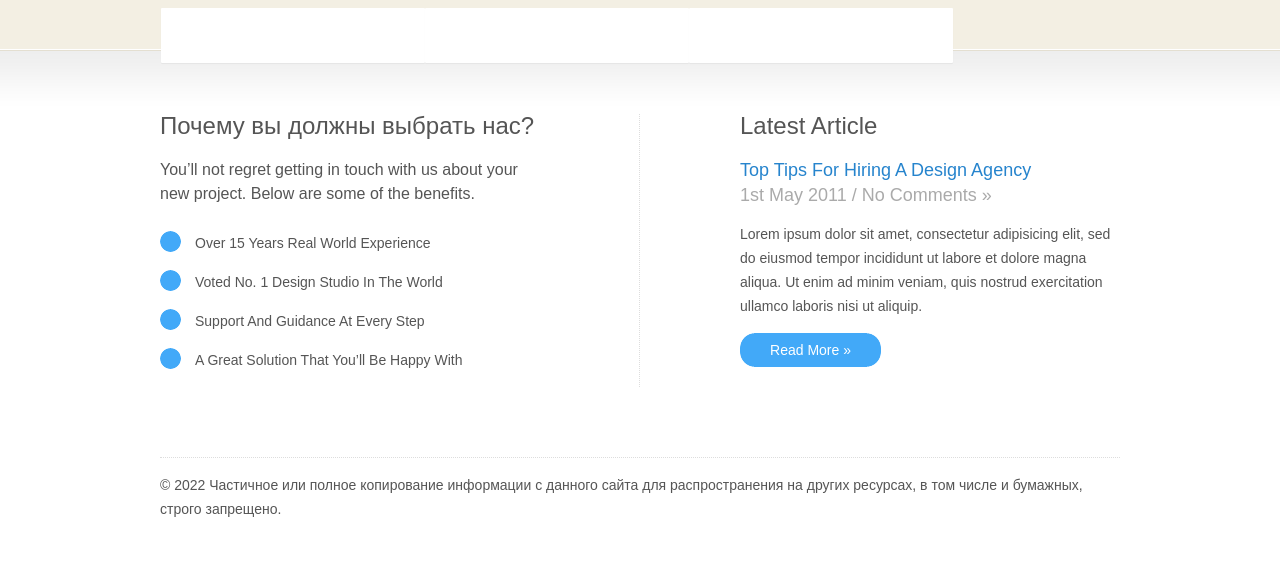
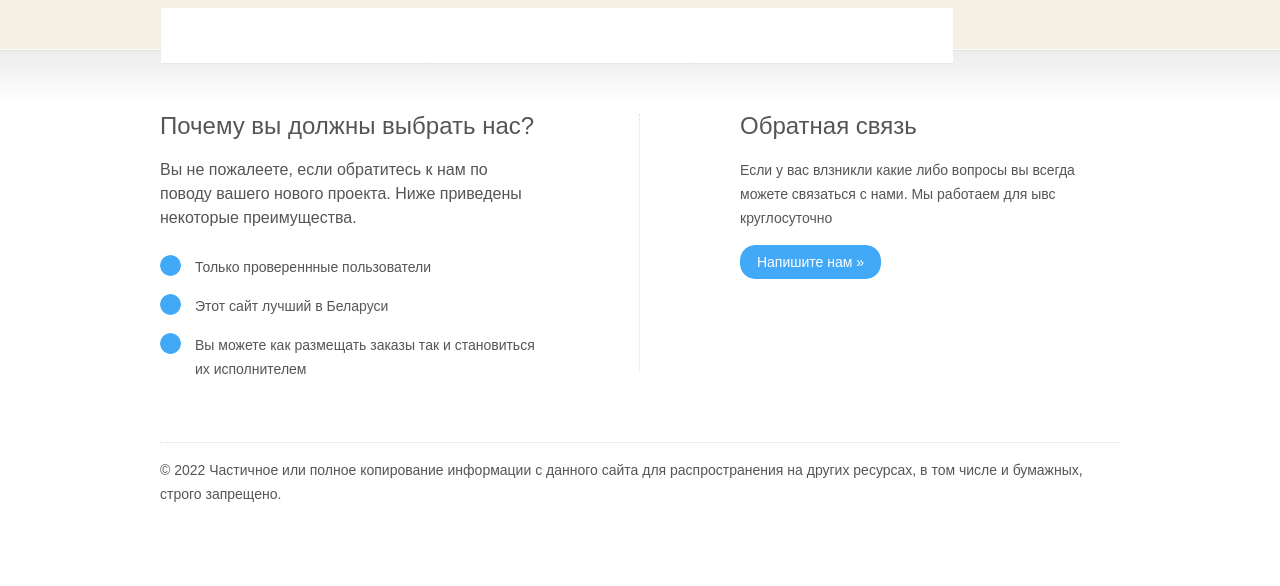
Before and after one commit to Alekseyshutko/Shuba_front, a Flask app: page / in a window 1280 px wide. Shown: the part 809-1395 px from the top of the page. After the commit the page ends 1311 px from the top, so only its background shows below. Run offline with Flask 2, Linux system fonts and the light colour scheme; data that the repository does not hold is empty.

Commit message:
translate into russian

```diff
--- a/templates/index.html
+++ b/templates/index.html
@@ -94,21 +94,22 @@
   <div id="frontpage-main">
     <div id="frontpage-content">
       <h3>Почему вы должны выбрать нас?</h3>
-      <p>You’ll not regret getting in touch with us about your new project. Below are some of the benefits.</p>
+      <p>
+Вы не пожалеете, если обратитесь к нам по поводу вашего нового проекта. Ниже приведены некоторые преимущества.</p>
       <ul class="blue-bullets">
-        <li>Over 15 Years Real World Experience</li>
-        <li>Voted No. 1 Design Studio In The World</li>
-        <li>Support And Guidance At Every Step</li>
-        <li>A Great Solution That You&#8217;ll Be Happy With</li>
+        <li>Только провереннные пользователи</li>
+        <li>Этот cайт лучший в Беларуси</li>
+        <li>Вы можете как размещать заказы так и становиться их исполнителем</li>
+
       </ul>
     </div>
     <!--end frontpage-content-->
     <div id="frontpage-sidebar">
-      <h3>Latest Article</h3>
-      <a class="blog-title" href="#">Top Tips For Hiring A Design Agency</a>
-      <p class="meta">1st May 2011 / <a href="#">No Comments &#187;</a></p>
-      <p>Lorem ipsum dolor sit amet, consectetur adipisicing elit, sed do eiusmod tempor incididunt ut labore et dolore magna aliqua. Ut enim ad minim veniam, quis nostrud exercitation ullamco laboris nisi ut aliquip.</p>
-      <a class="read-more" href="#">Read More &raquo;</a> </div>
+      <h3>Обратная связь</h3>
+
+
+      <p>Если у вас влзникли какие либо вопросы вы всегда можете связаться с нами. Мы работаем для ывс круглосуточно</p>
+      <a class="read-more" href="#">Напишите нам &raquo;</a> </div>
     <!--end frontpage-sidebar-->
   </div>
   <!--end frontpage-main-->
```
